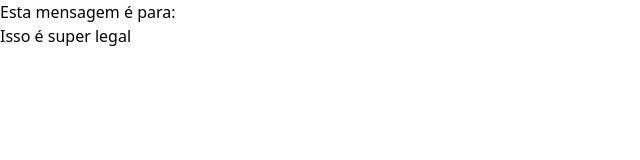
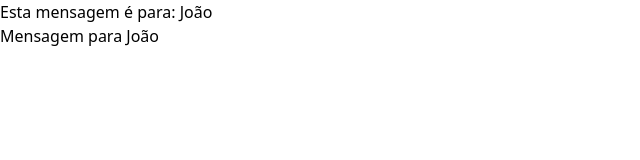
Before and after one commit to LucasGdBS/trunfo-cesar, a React (Vite) app: page / in a window 1280 px wide. Shown: the top 160 px of the page, without its empty margins (0-640 px from the left). Built offline with nearby package versions, Linux system fonts and the light colour scheme.

Commit message:
criando componente baralho

```diff
--- /dev/null
+++ b/cards.json
@@ -0,0 +1,12 @@
+[
+    {"destinatario": "João", "texto": "Mensagem para João"},
+    {"destinatario": "Maria", "texto": "Mensagem para Maria"},
+    {"destinatario": "José", "texto": "Mensagem para José"},
+    {"destinatario": "Ana", "texto": "Mensagem para Ana"},
+    {"destinatario": "Pedro", "texto": "Mensagem para Pedro"},
+    {"destinatario": "Paulo", "texto": "Mensagem para Paulo"},
+    {"destinatario": "Lucas", "texto": "Mensagem para Lucas"},
+    {"destinatario": "Marta", "texto": "Mensagem para Marta"},
+    {"destinatario": "Rita", "texto": "Mensagem para Rita"},
+    {"destinatario": "Carla", "texto": "Mensagem para Carla"}
+]
--- a/package.json
+++ b/package.json
@@ -10,11 +10,10 @@
     "preview": "vite preview"
   },
   "dependencies": {
-    "@use-gesture/react": "^10.3.1",
     "prop-types": "^15.8.1",
     "react": "^18.3.1",
     "react-dom": "^18.3.1",
-    "react-spring": "^9.7.4"
+    "react-swipeable": "^7.0.1"
   },
   "devDependencies": {
     "@types/react": "^18.3.3",
--- a/src/App.jsx
+++ b/src/App.jsx
@@ -1,10 +1,16 @@
-import Carta from "./Components/Carta"
+import Container from "./Components/Container"
+import Baralho from "./Components/Baralho";
+import cards from "../cards.json";
 
 function App() {
+  const cartas = cards
 
   return (
     <>
-      <Carta texto={"Isso é super legal"}/>
+      <Container>
+        {/* <Baralho cartas={cartas} /> */}
+        <Baralho cartas={cartas}/>
+      </Container>
     </>
   )
 }
--- /dev/null
+++ b/src/Components/Baralho/index.jsx
@@ -0,0 +1,38 @@
+import PropTypes from "prop-types";
+import { useState } from 'react';
+import Carta from '../Carta';
+
+const Baralho = ({ cartas }) => {
+  const [cards, ] = useState(cartas);
+  const [currentCardIndex, setCurrentCardIndex] = useState(0);
+
+  const handleSwipeLeft = () => {
+    setCurrentCardIndex((prevIndex) => (prevIndex + 1) % cards.length);
+  };
+
+  const handleSwipeRight = () => {
+    setCurrentCardIndex((prevIndex) => (prevIndex - 1 + cards.length) % cards.length);
+  };
+
+  return (
+    <div>
+      <Carta
+        destinatario={cards[currentCardIndex].destinatario}
+        texto={cards[currentCardIndex].texto}
+        onSwipeLeft={handleSwipeLeft}
+        onSwipeRight={handleSwipeRight}
+      />
+    </div>
+  );
+};
+
+Baralho.propTypes = {
+  cartas: PropTypes.arrayOf(
+    PropTypes.shape({
+      destinatario: PropTypes.string.isRequired,
+      texto: PropTypes.string.isRequired,
+    })
+  ),
+}
+
+export default Baralho;
--- a/src/Components/Carta/index.jsx
+++ b/src/Components/Carta/index.jsx
@@ -1,9 +1,20 @@
 import PropTypes from "prop-types";
+import { useSwipeable } from "react-swipeable";
 
-const Carta = ({ destinatario, texto }) => {
+const Carta = ({ destinatario, texto, onSwipeLeft, onSwipeRight }) => {
+
+  const handlers = useSwipeable({
+    onSwipedLeft: () => onSwipeLeft(),
+    onSwipedRight: () => onSwipeRight(),
+    preventDefaultTouchmoveEvent: true, // Para evitar o comportamento padrão
+    trackMouse: true, // Para suportar eventos de swipe com mouse também
+  });
+
   return (
-    <div className="flex flex-col items-center justify-center h-full min-h-screen bg-gradient-to-r from-green-400 to-green-600 rounded-3xl p-4 sm:min-h-[calc(100vh-7rem)] select-none">
-      <div className="text-white text-2xl text-center font-bold mb-9">Esta mensagem é para: {destinatario}</div>
+    <div {...handlers} className="flex flex-col items-center justify-center w-full h-full min-h-screen bg-gradient-to-r from-green-400 to-green-600 rounded-3xl p-4 sm:min-h-[calc(100vh-7rem)] select-none">
+      <div className="text-white text-2xl text-center font-bold mb-9">
+        Esta mensagem é para: {destinatario}
+      </div>
       <div className="text-white text-2xl text-center">{texto}</div>
     </div>
   );
@@ -12,6 +23,13 @@ const Carta = ({ destinatario, texto }) => {
 Carta.propTypes = {
   destinatario: PropTypes.string.isRequired,
   texto: PropTypes.string.isRequired,
+  onSwipeLeft: PropTypes.func,
+  onSwipeRight: PropTypes.func,
+};
+
+Carta.defaultProps = {
+  onSwipeLeft: () => {},
+  onSwipeRight: () => {},
 };
 
 export default Carta;
```
Also changed, not shown: 1 other file (tests, documents, lock files or other folders).
